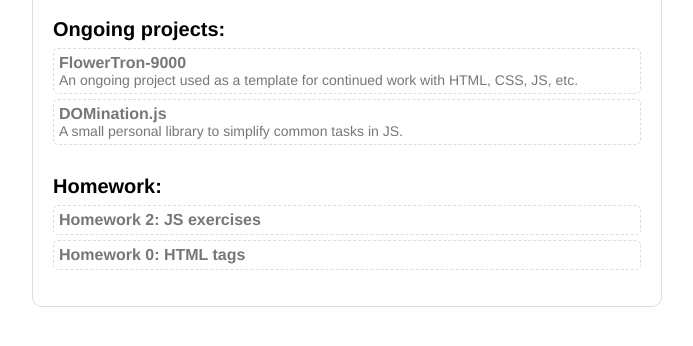
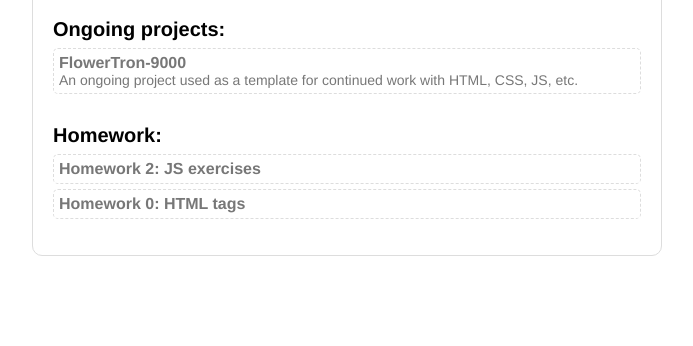
Before and after one commit to zachallaun/CSC-535, a plain HTML site: page index.html in a window 1280 px wide. Shown: the part 96-442 px from the top of the page, without its empty margins (293-986 px from the left). Drawn offline with Linux system fonts and the light colour scheme.

Commit message:
remove dom script from index

```diff
--- a/index.html
+++ b/index.html
@@ -18,14 +18,6 @@
                     <div>
                         <strong>FlowerTron-9000</strong>
                         <p>An ongoing project used as a template for continued work with HTML, CSS, JS, etc.</p>
-                    </div>
-                </a>
-            </li>
-            <li>
-                <a href="scripts/DOMination.js">
-                    <div>
-                        <strong>DOMination.js</strong>
-                        <p>A small personal library to simplify common tasks in JS.</p>
                     </div>
                 </a>
             </li>
```
